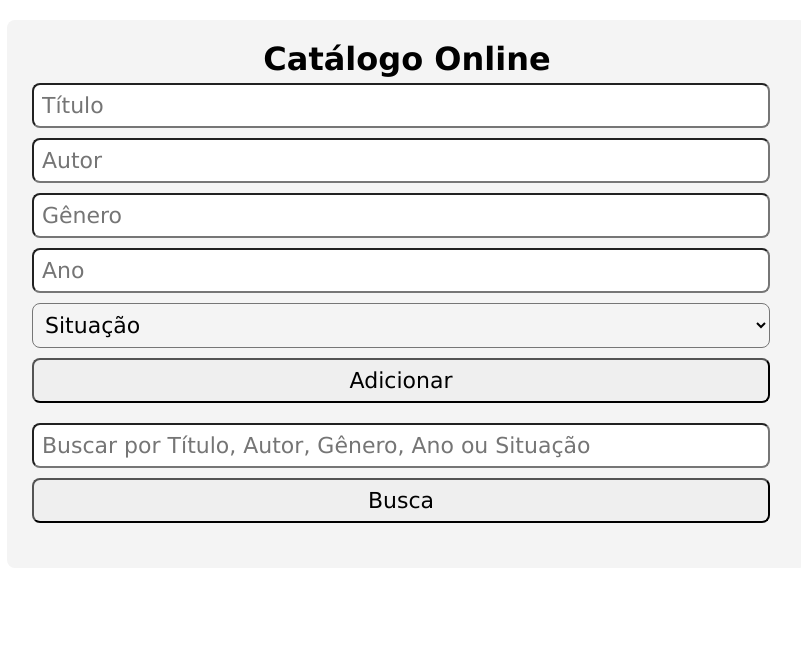
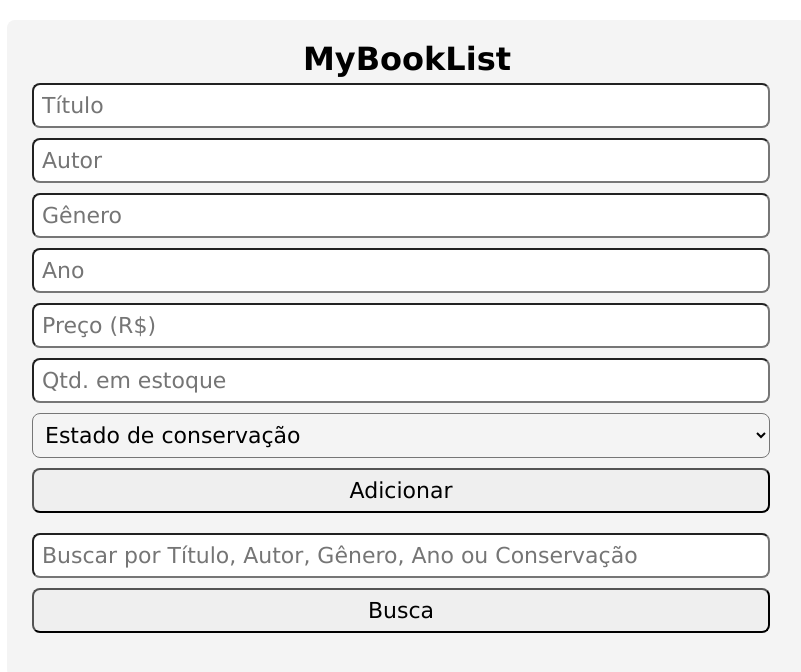
Before and after one commit to Nandofcam/MyBookList.js, a plain HTML site: page index.html in a window 1280 px wide. Shown: the whole page, without its empty margins (233-1034 px from the left). Drawn offline with Linux system fonts and the light colour scheme.

Commit message:
Update index.html

```diff
--- a/index.html
+++ b/index.html
@@ -4,29 +4,31 @@
     <meta charset="UTF-8">
     <meta http-equiv="X-UA-Compatible" content="IE=edge">
     <meta name="viewport" content="width=device-width, initial-scale=1.0">
-    <title>Catalogo - Online</title>
+    <title>MyBookList</title>
     <link rel="stylesheet" href="style.css">
 </head>
 <body>
     <div class="container">
-        <h1>Catálogo Online</h1>
+        <h1>MyBookList</h1>
         <div class="form-cadastro">
             <input type="text" id="titulo" placeholder="Título">
             <input type="text" id="autor" placeholder="Autor">
             <input type="text" id="genero" placeholder="Gênero">
             <input type="text" id="ano" placeholder="Ano">
+            <input type="number" id="preco" placeholder="Preço (R$)" min="0" step="0.01"> <!-- Permitir preços em centavos -->
+            <input type="number" id="quantidade" placeholder="Qtd. em estoque" min="0" step="1"> <!-- Permitir somente quantidades inteias -->
             <select name="Situação" id="situacao">
-                <option value="">Situação</option>
-                <option value="a comprar">A comprar</option>
-                <option value="comprado">Comprado</option>
-                <option value="lendo">Lendo</option>
-                <option value="lido">Lido</option>
+                <option value="Conservacao">Estado de conservação</option>
+                <option value="Novo">Novo - Lacrado</option>
+                <option value="Muito Bom">Muito bom - Pouquíssimos sinais de manuseio</option>
+                <option value="Bom">Bom - Sinais normais de uso, bem conservado</option>
+                <option value="Regular">Regular - Desgastes mais perceptíveis, mas em condições de leitura</option>
             </select>
             <button onclick="addBook()">Adicionar</button>
         </div>
 
         <div class="form-busca">
-            <input type="text" id="termo-busca" placeholder="Buscar por Título, Autor, Gênero, Ano ou Situação">
+            <input type="text" id="termo-busca" placeholder="Buscar por Título, Autor, Gênero, Ano ou Conservação">
             <button onclick="buscarLivro()">Busca</button>
         </div>
 
```
